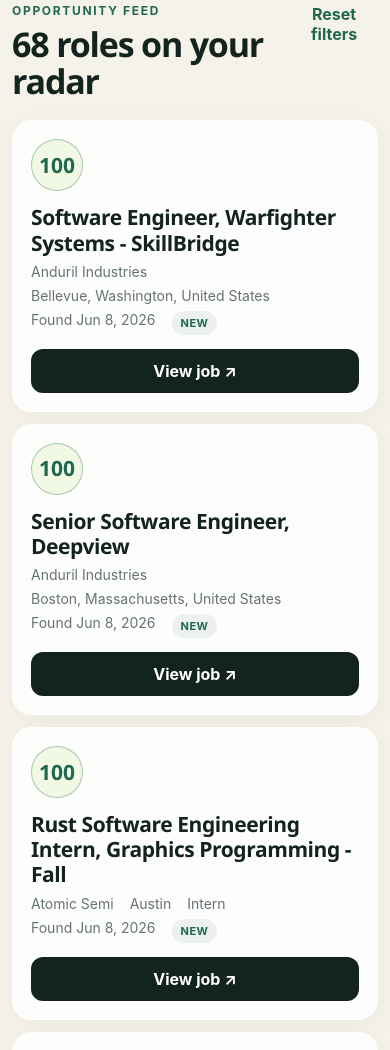
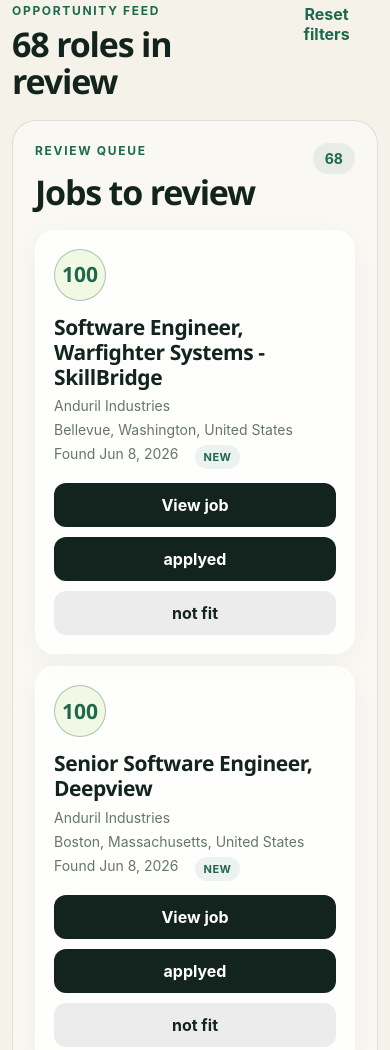
Before and after one commit to lch9527/JobSearchSystem, a plain HTML site: page docs/index.html in a window 390 px wide. Shown: the part 1820-2870 px from the top of the page. Drawn offline with Linux system fonts and the light colour scheme.

Commit message:
Add new button for save the job

```diff
--- a/docs/app.js
+++ b/docs/app.js
@@ -1,4 +1,5 @@
-const state = { jobs: [], filtered: [] };
+const STORAGE_KEY = "job-radar.job-actions.v1";
+const state = { jobs: [], filtered: [], actions: loadActions() };
 const $ = (id) => document.getElementById(id);
 
 const safeText = (value) => String(value ?? "");
@@ -6,8 +7,60 @@
 const formatDate = (value) => {
   if (!value) return "Unknown date";
   const date = new Date(value);
-  return Number.isNaN(date.valueOf()) ? value : new Intl.DateTimeFormat(undefined, { month: "short", day: "numeric", year: "numeric" }).format(date);
+  return Number.isNaN(date.valueOf())
+    ? value
+    : new Intl.DateTimeFormat(undefined, { month: "short", day: "numeric", year: "numeric" }).format(date);
 };
+
+function loadActions() {
+  try {
+    let saved = "{}";
+    try {
+      saved = localStorage.getItem(STORAGE_KEY) || "{}";
+    } catch (storageError) {
+      console.warn("Local storage is unavailable", storageError);
+    }
+    const parsed = JSON.parse(saved || "{}");
+    return parsed && typeof parsed === "object" ? parsed : {};
+  } catch (error) {
+    console.warn("Could not read saved job actions", error);
+    return {};
+  }
+}
+
+function saveActions() {
+  try {
+    localStorage.setItem(STORAGE_KEY, JSON.stringify(state.actions));
+  } catch (error) {
+    console.warn("Could not save job actions", error);
+  }
+}
+
+function jobKey(job) {
+  return safeText(job.job_hash) || [job.title, job.company, job.location, job.url].map(safeText).join("||");
+}
+
+function legacyJobKey(job) {
+  return [job.title, job.company, job.location, job.url].map(safeText).join("||");
+}
+
+function migrateActions(actions, jobs) {
+  let changed = false;
+  for (const job of jobs) {
+    const primaryKey = safeText(job.job_hash);
+    const fallbackKey = legacyJobKey(job);
+    if (!primaryKey || !fallbackKey || primaryKey === fallbackKey) continue;
+    if (!actions[primaryKey] && actions[fallbackKey]) {
+      actions[primaryKey] = actions[fallbackKey];
+      delete actions[fallbackKey];
+      changed = true;
+    }
+  }
+  if (changed) {
+    saveActions();
+  }
+  return actions;
+}
 
 function populateSelect(id, values) {
   const select = $(id);
@@ -20,7 +73,7 @@
 }
 
 function setSummary(payload) {
-  const jobs = payload.jobs;
+  const jobs = payload.jobs || [];
   $("hero-count").textContent = jobs.length;
   $("strong-count").textContent = jobs.filter((job) => job.match_score >= 70).length;
   $("company-count").textContent = new Set(jobs.map((job) => job.company).filter(Boolean)).size;
@@ -29,7 +82,23 @@
   $("updated-time").textContent = `Updated ${formatDate(payload.generated_at)}`;
 }
 
-function createJobCard(job) {
+function setBucketCounts() {
+  $("review-count").textContent = state.filtered.review.length;
+  $("applyed-count").textContent = state.filtered.applyed.length;
+  $("not-fit-count").textContent = state.filtered.notFit.length;
+}
+
+function createButton(label, action, jobKeyValue, className = "action-button") {
+  const button = document.createElement("button");
+  button.type = "button";
+  button.className = className;
+  button.dataset.action = action;
+  button.dataset.jobKey = jobKeyValue;
+  button.textContent = label;
+  return button;
+}
+
+function createJobCard(job, bucket) {
   const article = document.createElement("article");
   article.className = "job-card";
 
@@ -45,11 +114,13 @@
 
   const meta = document.createElement("div");
   meta.className = "job-meta";
-  [job.company, job.location || "Location not listed", job.employment_type, `Found ${formatDate(job.date_found)}`].filter(Boolean).forEach((text) => {
-    const span = document.createElement("span");
-    span.textContent = text;
-    meta.append(span);
-  });
+  [job.company, job.location || "Location not listed", job.employment_type, `Found ${formatDate(job.date_found)}`]
+    .filter(Boolean)
+    .forEach((text) => {
+      const span = document.createElement("span");
+      span.textContent = text;
+      meta.append(span);
+    });
   const status = document.createElement("span");
   status.className = "tag";
   status.textContent = job.status || "New";
@@ -60,14 +131,29 @@
   reason.textContent = job.match_reason || "Matched configured job criteria.";
   body.append(title, meta, reason);
 
+  const actions = document.createElement("div");
+  actions.className = "job-actions";
+
   const link = document.createElement("a");
   link.className = "apply";
   const target = new URL(job.url, window.location.href);
   link.href = ["http:", "https:"].includes(target.protocol) ? target.href : "#";
   link.target = "_blank";
   link.rel = "noopener noreferrer";
-  link.textContent = "View job ↗";
-  article.append(score, body, link);
+  link.textContent = "View job";
+  actions.append(link);
+
+  const key = jobKey(job);
+  if (bucket === "review") {
+    actions.append(
+      createButton("applyed", "applyed", key),
+      createButton("not fit", "not-fit", key, "action-button secondary")
+    );
+  } else {
+    actions.append(createButton("Move to review", "review", key, "action-button secondary"));
+  }
+
+  article.append(score, body, actions);
   return article;
 }
 
@@ -78,25 +164,49 @@
   const minimumScore = Number($("score-filter").value);
   const sort = $("sort").value;
 
-  state.filtered = state.jobs.filter((job) => {
+  const filtered = state.jobs.filter((job) => {
     const haystack = normalized([job.title, job.company, job.location, job.match_reason, job.employment_type].join(" "));
     return (!query || haystack.includes(query)) && (!company || job.company === company) && (!status || job.status === status) && job.match_score >= minimumScore;
   });
 
-  state.filtered.sort((a, b) => {
+  filtered.sort((a, b) => {
     if (sort === "newest") return safeText(b.date_found).localeCompare(safeText(a.date_found));
     if (sort === "company") return safeText(a.company).localeCompare(safeText(b.company));
     if (sort === "title") return safeText(a.title).localeCompare(safeText(b.title));
     return b.match_score - a.match_score || safeText(b.date_found).localeCompare(safeText(a.date_found));
   });
+
+  state.filtered = partitionFilteredJobs(filtered);
   render();
 }
 
+function partitionFilteredJobs(filteredJobs) {
+  const buckets = { review: [], applyed: [], notFit: [] };
+  for (const job of filteredJobs) {
+    const key = jobKey(job);
+    const action = state.actions[key];
+    if (action === "applyed") {
+      buckets.applyed.push(job);
+    } else if (action === "not-fit") {
+      buckets.notFit.push(job);
+    } else {
+      buckets.review.push(job);
+    }
+  }
+  return buckets;
+}
+
+function renderSection(containerId, jobs, bucket) {
+  const container = $(containerId);
+  container.replaceChildren(...jobs.map((job) => createJobCard(job, bucket)));
+}
+
 function render() {
-  const list = $("job-list");
-  list.replaceChildren(...state.filtered.map(createJobCard));
-  $("result-count").textContent = `${state.filtered.length} ${state.filtered.length === 1 ? "role" : "roles"} on your radar`;
-  $("empty-state").hidden = state.filtered.length !== 0;
+  renderSection("job-list", state.filtered.review, "review");
+  renderSection("applyed-list", state.filtered.applyed, "applyed");
+  renderSection("not-fit-list", state.filtered.notFit, "not-fit");
+  $("result-count").textContent = `${state.filtered.review.length} ${state.filtered.review.length === 1 ? "role" : "roles"} in review`;
+  setBucketCounts();
 }
 
 function resetFilters() {
@@ -108,23 +218,38 @@
   applyFilters();
 }
 
+function moveJob(jobKeyValue, action) {
+  if (action === "review") {
+    delete state.actions[jobKeyValue];
+  } else {
+    state.actions[jobKeyValue] = action;
+  }
+  saveActions();
+  applyFilters();
+}
+
 async function start() {
   try {
     const response = await fetch("jobs.json", { cache: "no-store" });
     if (!response.ok) throw new Error(`HTTP ${response.status}`);
     const payload = await response.json();
     state.jobs = payload.jobs || [];
+    state.actions = migrateActions(state.actions, state.jobs);
     populateSelect("company-filter", state.jobs.map((job) => job.company));
     populateSelect("status-filter", state.jobs.map((job) => job.status));
     setSummary(payload);
     applyFilters();
   } catch (error) {
     $("result-count").textContent = "Could not load job results";
-    $("empty-state").hidden = false;
-    $("empty-state").querySelector("p").textContent = "Run the website generator and refresh this page.";
     console.error(error);
   }
 }
+
+document.addEventListener("click", (event) => {
+  const button = event.target.closest("button[data-action][data-job-key]");
+  if (!button) return;
+  moveJob(button.dataset.jobKey, button.dataset.action);
+});
 
 ["search", "company-filter", "status-filter", "score-filter", "sort"].forEach((id) => {
   $(id).addEventListener(id === "search" ? "input" : "change", applyFilters);
--- a/docs/index.html
+++ b/docs/index.html
@@ -55,11 +55,40 @@
       <button id="clear-filters" type="button">Reset filters</button>
     </section>
 
-    <section id="job-list" class="job-list" aria-live="polite"></section>
-    <div id="empty-state" class="empty-state" hidden>
-      <strong>No jobs match these filters.</strong>
-      <p>Try a lower score or a broader search.</p>
-    </div>
+    <section class="job-sections" aria-label="Job lists">
+      <article class="job-section">
+        <div class="section-heading">
+          <div>
+            <p class="eyebrow">Review queue</p>
+            <h2>Jobs to review</h2>
+          </div>
+          <span id="review-count" class="section-count">0</span>
+        </div>
+        <section id="job-list" class="job-list" aria-live="polite"></section>
+      </article>
+
+      <article class="job-section">
+        <div class="section-heading">
+          <div>
+            <p class="eyebrow">Applied</p>
+            <h2>Applyed</h2>
+          </div>
+          <span id="applyed-count" class="section-count">0</span>
+        </div>
+        <section id="applyed-list" class="job-list" aria-live="polite"></section>
+      </article>
+
+      <article class="job-section">
+        <div class="section-heading">
+          <div>
+            <p class="eyebrow">Not fit</p>
+            <h2>Not fit</h2>
+          </div>
+          <span id="not-fit-count" class="section-count">0</span>
+        </div>
+        <section id="not-fit-list" class="job-list" aria-live="polite"></section>
+      </article>
+    </section>
   </main>
 
   <footer class="wrap footer">
--- a/docs/styles.css
+++ b/docs/styles.css
@@ -64,6 +64,10 @@
 .results-heading .eyebrow { margin-bottom: 8px; }
 h2 { margin: 0; font: 600 34px/1.1 "Segoe UI", Inter, ui-sans-serif, system-ui, sans-serif; letter-spacing: -.035em; }
 #clear-filters { color: var(--green); background: transparent; border: 0; font-weight: 700; cursor: pointer; }
+.job-sections { display: grid; gap: 28px; }
+.job-section { padding: 22px; background: rgba(255,255,255,.45); border: 1px solid var(--line); border-radius: 24px; }
+.section-heading { display: flex; align-items: end; justify-content: space-between; gap: 20px; margin-bottom: 18px; }
+.section-count { min-width: 42px; padding: 7px 12px; color: var(--green); background: rgba(31,104,78,.08); border-radius: 999px; font-size: 14px; font-weight: 700; text-align: center; }
 .job-list { display: grid; gap: 12px; }
 .job-card { display: grid; grid-template-columns: 78px minmax(0, 1fr) auto; gap: 22px; align-items: center; padding: 22px; background: var(--card); border: 1px solid rgba(255,255,255,.86); border-radius: 20px; box-shadow: 0 7px 30px rgba(39,52,44,.045); transition: transform .18s ease, box-shadow .18s ease, border-color .18s ease; }
 .job-card:hover { transform: translateY(-2px); border-color: rgba(31,104,78,.25); box-shadow: var(--shadow); }
@@ -73,10 +77,11 @@
 .job-meta { display: flex; flex-wrap: wrap; gap: 7px 16px; color: var(--muted); font-size: 14px; }
 .job-reason { margin: 12px 0 0; color: #52635b; font-size: 13px; line-height: 1.45; }
 .tag { display: inline-flex; align-items: center; padding: 5px 9px; color: var(--green); background: rgba(31,104,78,.08); border-radius: 999px; font-size: 11px; font-weight: 700; text-transform: uppercase; letter-spacing: .04em; }
-.apply { display: inline-flex; align-items: center; gap: 8px; padding: 12px 16px; color: white; background: var(--ink); border-radius: 12px; text-decoration: none; font-weight: 700; white-space: nowrap; }
-.apply:hover { background: var(--green); }
-.empty-state { padding: 70px 20px; text-align: center; color: var(--muted); }
-.empty-state strong { color: var(--ink); font: 600 24px "Segoe UI", Inter, ui-sans-serif, system-ui, sans-serif; }
+.job-actions { display: flex; flex-direction: column; gap: 10px; align-items: stretch; }
+.apply, .action-button { display: inline-flex; align-items: center; justify-content: center; gap: 8px; padding: 12px 16px; color: white; background: var(--ink); border: 0; border-radius: 12px; text-decoration: none; font-weight: 700; white-space: nowrap; cursor: pointer; }
+.apply:hover, .action-button:hover { background: var(--green); }
+.action-button.secondary { color: var(--ink); background: rgba(19,35,29,.08); }
+.action-button.secondary:hover { background: rgba(31,104,78,.14); }
 .footer { display: flex; justify-content: space-between; gap: 30px; padding: 28px 0 42px; color: var(--muted); border-top: 1px solid var(--line); font-size: 13px; }
 .footer p { margin: 0; }
 
@@ -86,7 +91,7 @@
   .summary-grid { grid-template-columns: repeat(2, 1fr); }
   .filter-row { grid-template-columns: repeat(2, 1fr); }
   .job-card { grid-template-columns: 64px minmax(0, 1fr); }
-  .apply { grid-column: 2; justify-self: start; }
+  .job-actions { grid-column: 2; align-items: start; }
 }
 @media (max-width: 560px) {
   .wrap { width: min(100% - 24px, 1180px); }
@@ -99,8 +104,10 @@
   .controls { padding: 14px; }
   .job-card { grid-template-columns: 1fr; gap: 14px; padding: 18px; }
   .score { width: 52px; height: 52px; }
-  .apply { grid-column: 1; width: 100%; justify-content: center; }
+  .job-actions { grid-column: 1; width: 100%; }
+  .apply, .action-button { width: 100%; }
   .job-reason { display: none; }
   .results-heading { align-items: start; }
+  .section-heading { align-items: start; }
   .footer { flex-direction: column; }
 }
```
Also changed, not shown: 4 other files.
